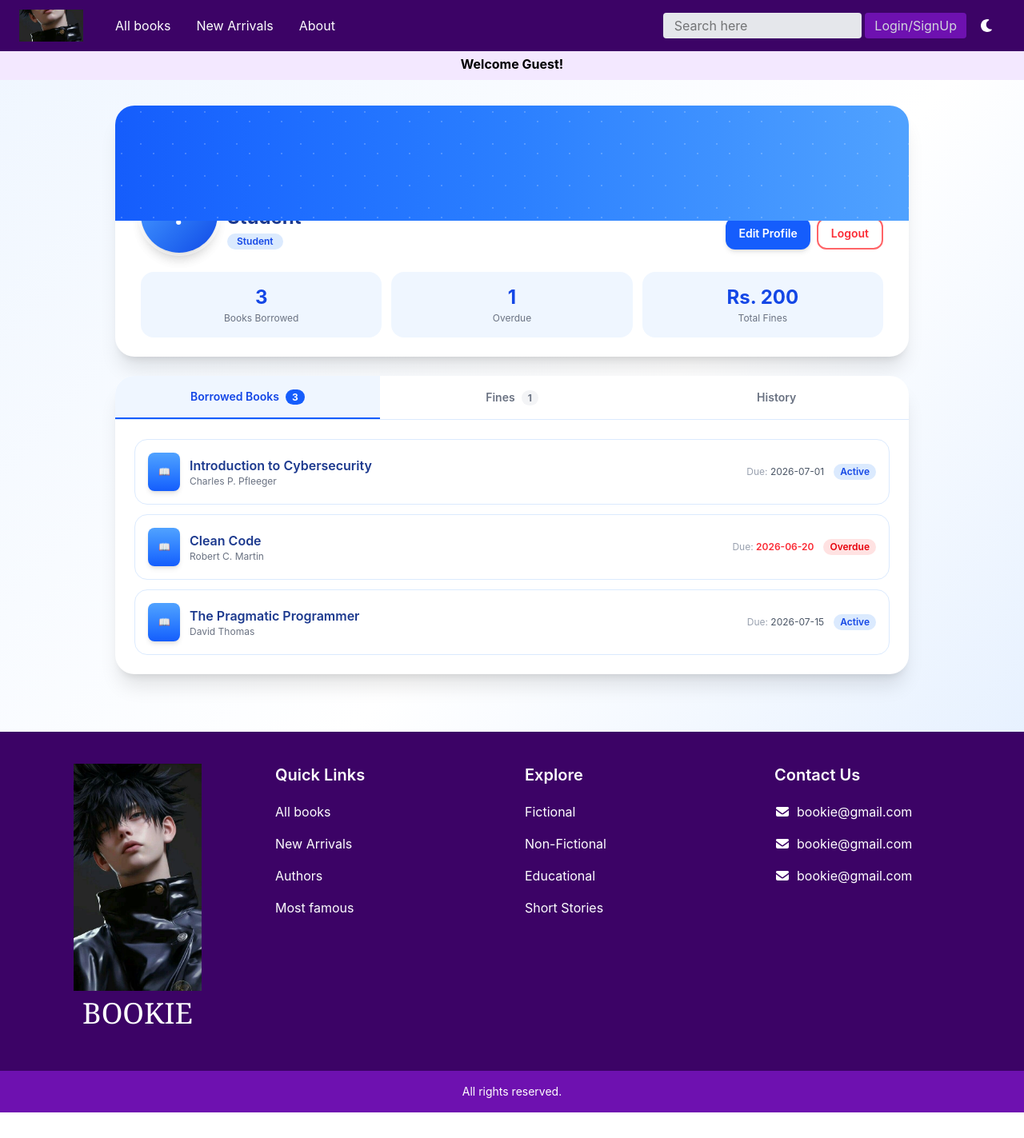
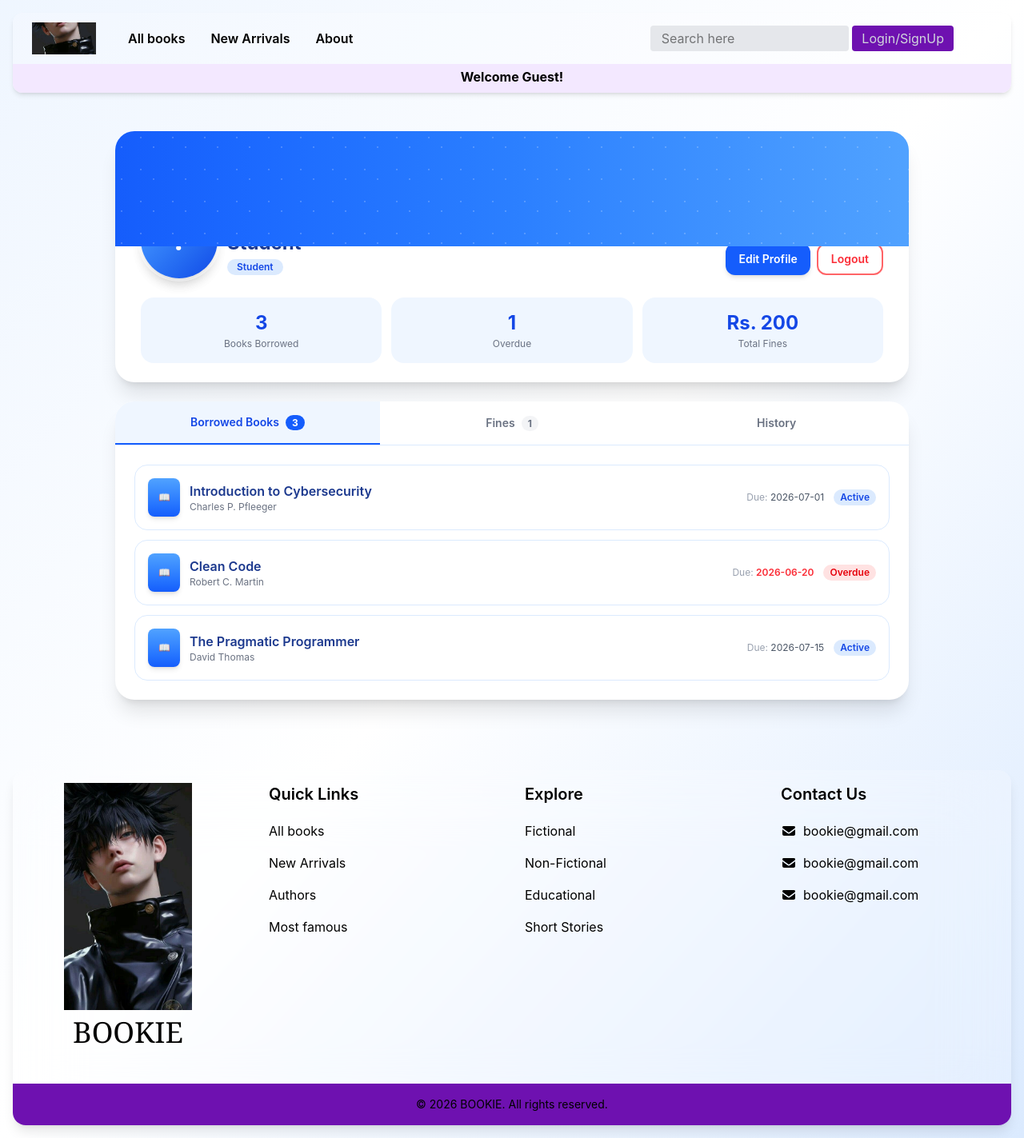
Before and after one commit to Hana-Haneefa/library_management_system, a React app in the folder frontend/: page /profile in a window 1280 px wide. Shown: the whole page at 80% size. Before the commit the page ends 1391 px from the top, so only its background shows below. Built offline with nearby package versions, Linux system fonts and the light colour scheme; the HTML template or start-up script is replaced by a standard one.

Commit message:
navbar and footer fixes

```diff
--- a/frontend/src/components/Profile.jsx
+++ b/frontend/src/components/Profile.jsx
@@ -52,7 +52,7 @@ function Avatar({ name, size = "lg" }) {
   const sz = size === "lg" ? "w-24 h-24 text-4xl" : "w-10 h-10 text-lg";
   return (
     <div
-      className={`${sz} rounded-full bg-gradient-to-br from-blue-400 to-blue-700 flex items-center justify-center text-white font-bold shadow-lg select-none`}
+      className={`${sz} rounded-full bg-linear-to-br from-blue-400 to-blue-700 flex items-center justify-center text-white font-bold shadow-lg select-none`}
     >
       {letter}
     </div>
@@ -153,14 +153,14 @@ export function Profile() {
   ];
 
   return (
-    <div className="min-h-screen bg-gradient-to-br from-blue-50 via-white to-blue-100 flex flex-col">
+    <div className="min-h-screen bg-linear-to-br from-blue-50 via-white to-blue-100 flex flex-col">
       <Navigation />
 
       <main className="flex-1 w-full max-w-5xl mx-auto px-4 py-8">
         {/* ── profile card ── */}
         <div className="bg-white rounded-3xl shadow-xl overflow-hidden mb-6">
           {/* banner */}
-          <div className="h-28 sm:h-36 bg-gradient-to-r from-blue-600 via-blue-500 to-blue-400 relative">
+          <div className="h-28 sm:h-36 bg-linear-to-r from-blue-600 via-blue-500 to-blue-400 relative">
             <div
               className="absolute inset-0 opacity-20"
               style={{
@@ -277,7 +277,7 @@ export function Profile() {
                     className="flex flex-col sm:flex-row sm:items-center justify-between gap-2 p-4 rounded-2xl border border-blue-100 hover:border-blue-300 hover:bg-blue-50/40 transition-all"
                   >
                     <div className="flex items-center gap-3">
-                      <div className="w-10 h-12 rounded-lg bg-gradient-to-b from-blue-400 to-blue-600 flex items-center justify-center text-white text-xs font-bold shadow-md shrink-0">
+                      <div className="w-10 h-12 rounded-lg bg-linear-to-b from-blue-400 to-blue-600 flex items-center justify-center text-white text-xs font-bold shadow-md shrink-0">
                         📖
                       </div>
                       <div>
--- a/frontend/src/components/footer.jsx
+++ b/frontend/src/components/footer.jsx
@@ -5,7 +5,7 @@ import { faEnvelope } from "@fortawesome/free-solid-svg-icons";
 export function Footer() {
   return (
     <div className="footer w-full mt-10 text-white flex flex-col">
-      <div className="up grid grid-cols-1 sm:grid-cols-2 md:grid-cols-4 gap-8 bg-purple-950 px-8 py-10 text-center md:text-left">
+      <div className="up grid grid-cols-1 sm:grid-cols-2 md:grid-cols-4 gap-8 bg-white/20 rounded-2xl shadow-lg m-4 backdrop-blur-2xl pt-4 overflow-hidden text-center md:text-left text-black">
         <div className="sec1 flex items-center gap-2 flex-col">
           <img src={logo} alt="logo" className="w-40 h-auto" />
           <h1 className="text-4xl font-serif mb-3">BOOKIE</h1>
@@ -13,7 +13,7 @@ export function Footer() {
 
         <div className="sec2">
           <h1 className="text-xl font-semibold mb-5">Quick Links</h1>
-          <ul className="flex flex-col gap-4">
+          <ul className="flex flex-col gap-4 ">
             <li>
               <a href="#" className="hover:text-purple-300">
                 All books
@@ -80,10 +80,9 @@ export function Footer() {
             </li>
           </ul>
         </div>
-      </div>
-
-      <div className="down bg-purple-800 text-center py-4">
-        <p className="text-sm">All rights reserved.</p>
+        <div className="bg-purple-800 text-center py-4 w-full col-span-full">
+          <p className="text-sm">© 2026 BOOKIE. All rights reserved.</p>
+        </div>
       </div>
     </div>
   );
--- a/frontend/src/components/navbar.jsx
+++ b/frontend/src/components/navbar.jsx
@@ -30,18 +30,18 @@ export function Navigation() {
 
   return (
     <div>
-      <nav className="sticky top-0 bg-purple-950 z-50">
+      <nav className="sticky top-0 bg-white/20 backdrop:blur-2xl m-4 overflow-hidden shadow-md rounded-xl z-50">
         <div className="nav max-w-7xl mx-auto px-4 sm:px-6 h-16 flex items-center justify-between">
           <div className="logo flex items-center h-10 gap-10">
             <img src={logo} alt="myLogo" className="h-10 w-20 object-cover" />
             <ul className="nav-links hidden md:flex space-x-8 items-center text-white">
-              <li className="hover:text-purple-500 transition-colors duration-300 cursor-pointer">
+              <li className="hover:text-purple-500 text-black font-semibold transition-colors duration-300 cursor-pointer">
                 <a href="./modal.html">All books</a>
               </li>
-              <li className="hover:text-purple-500 transition-colors duration-300 cursor-pointer">
+              <li className="hover:text-purple-500 text-black font-semibold transition-colors duration-300 cursor-pointer">
                 <a href="#">New Arrivals</a>
               </li>
-              <li className="hover:text-purple-500 transition-colors duration-300 cursor-pointer">
+              <li className="hover:text-purple-500 text-black font-semibold transition-colors duration-300 cursor-pointer">
                 <a href="#">About</a>
               </li>
             </ul>
```
